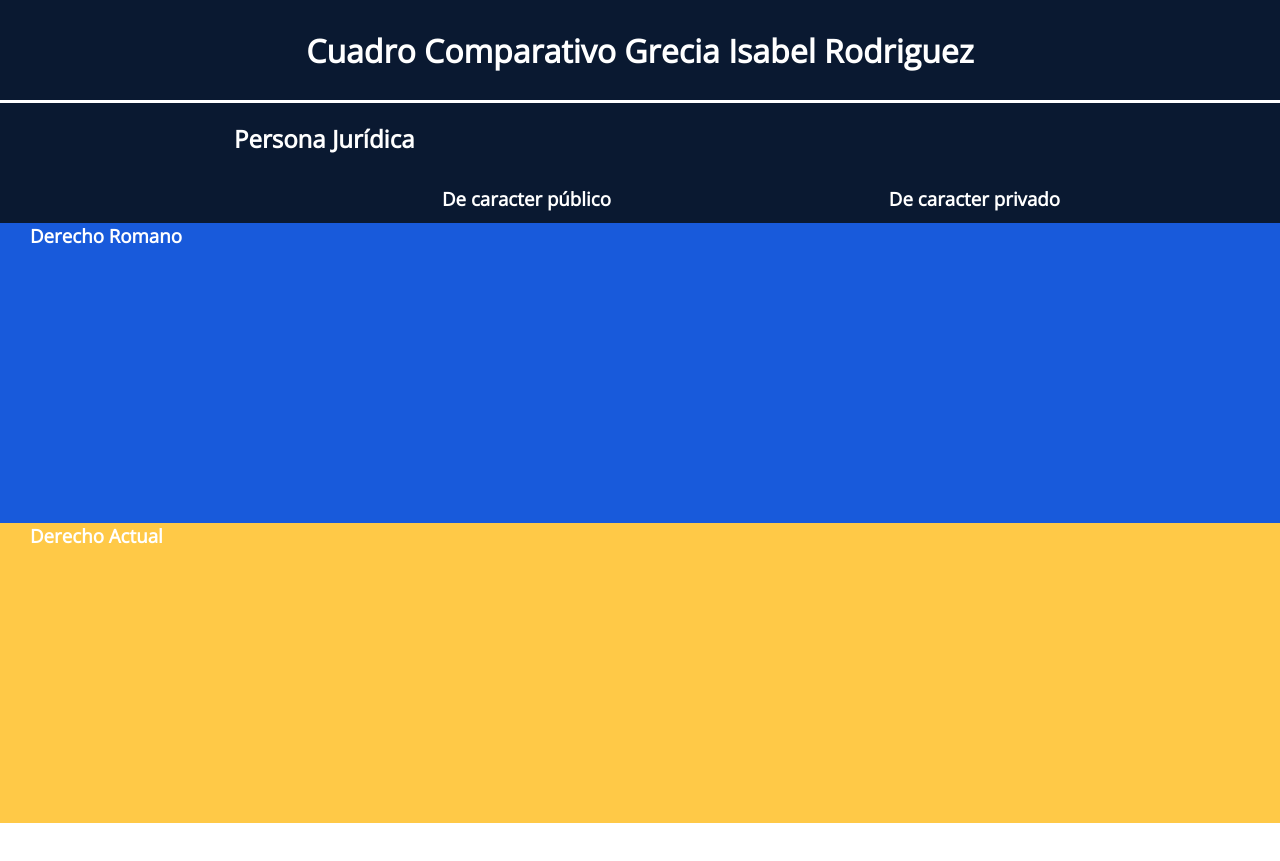
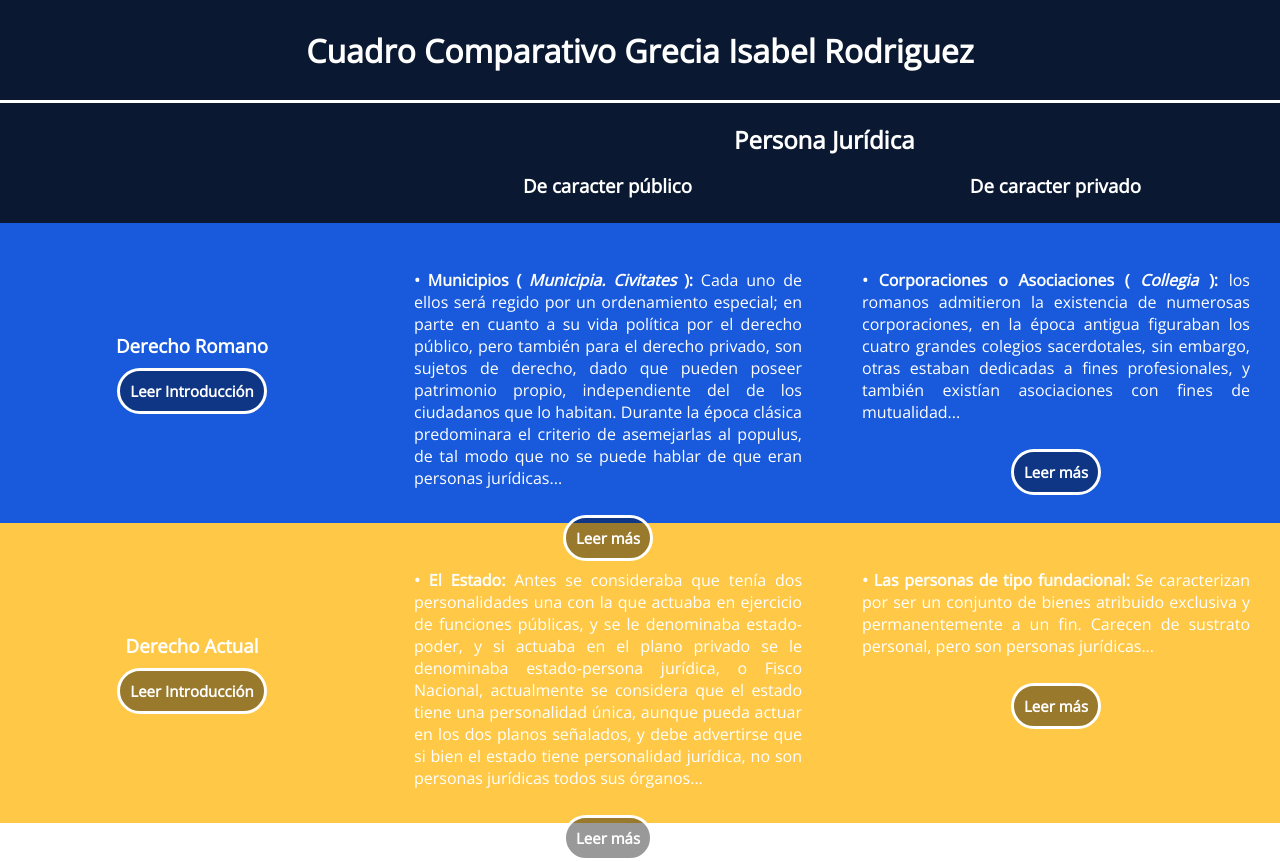
Before and after one commit to greciarodriguez2001/Derecho-Romano-2, a plain HTML site: page index.html in a window 1280 px wide. Before the commit the page ends 823 px from the top, so only its background shows below. Drawn offline with nearby package versions, Linux system fonts and the light colour scheme.

Commit message:
maquetacion ready

```diff
--- a/index.html
+++ b/index.html
@@ -15,31 +15,88 @@
     </header>
 
     <section class="title-section">
-        <section class="inner-section" id="inner-section1"></section>
-        <section class="inner-section" id="inner-section2">
+        <section class="inner-section1" ></section>
+
+        <section class="inner-section2">
             <h2>Persona Jurídica</h2>
+        </section>
+
+    </section>
+
+    <section class="subtitle-section">
+
+        <section class="inner-section1"></section>
+
+        <section class="inner-section2">
+            <h3>De caracter público</h3>
+            <h3>De caracter privado</h3>
+        </section>
+
+    </section>
+
+    <section class="section" id="section1">
+
+        <section class="inner-section1">
+            <h3>Derecho Romano</h3>
+            <button>Leer Introducción</button>
+        </section>
+
+        <section class="inner-section2">
+            <aside>
+                <p>
+                    <b>• Municipios (<i> Municipia. Civitates </i>):</b> Cada uno de ellos será regido por un
+                    ordenamiento especial; en parte en cuanto a su vida política por el derecho
+                    público, pero también para el derecho privado, son sujetos de derecho,
+                    dado que pueden poseer patrimonio propio, independiente del de los
+                    ciudadanos que lo habitan.
+                    Durante la época clásica predominara el criterio de asemejarlas al populus,
+                    de tal modo que no se puede hablar de que eran personas jurídicas...
+                </p>
+                <div class="div-button"><button>Leer más</button></div>
+            </aside>
+            <aside>
+                <p>
+                    <b>• Corporaciones o Asociaciones ( <i> Collegia </i>):</b> los romanos admitieron la
+                    existencia de numerosas corporaciones, en la época antigua figuraban los
+                    cuatro grandes colegios sacerdotales, sin embargo, otras estaban dedicadas
+                    a fines profesionales, y también existían asociaciones con fines
+                    de mutualidad...
+                </p>
+                <div class="div-button"><button>Leer más</button></div>
+            </aside>
         </section>
     </section>
 
-    <section class="subtitle-section">
-        <section class="inner-section" id="innner-section1"></section>
-        <section class="inner-section" id="inner-section2">
-            <h3>De caracter público</h3>
-            <h3>De caracter privado</h3>
+    <section class="section" id="section2">
+
+        <section class="inner-section1">
+            <h3>Derecho Actual</h3>
+            <button>Leer Introducción</button>
         </section>
-    </section>
 
-    <section class="section" id="section1">
-        <section class="inner-section" id="innner-section1">
-            <h3>Derecho Romano</h3>
+        <section class="inner-section2">
+            <aside>
+                <p>
+                   <b> • El Estado:</b> Antes se consideraba que tenía dos personalidades una
+                con la que actuaba en ejercicio de funciones públicas, y se le
+                denominaba estado-poder, y si actuaba en el plano privado se le
+                denominaba estado-persona jurídica, o Fisco Nacional, actualmente
+                se considera que el estado tiene una personalidad única, aunque
+                pueda actuar en los dos planos señalados, y debe advertirse que si
+                bien el estado tiene personalidad jurídica, no son personas jurídicas
+                todos sus órganos...
+                </p>
+                <div class="div-button"><button>Leer más</button></div>
+            </aside>
+            <aside>
+                <p>
+                   <b>• Las personas de tipo fundacional:</b>  Se caracterizan por ser un conjunto
+                    de bienes atribuido exclusiva y permanentemente a un fin. Carecen de
+                    sustrato personal, pero son personas jurídicas...
+                </p>
+                <div class="div-button"><button>Leer más</button></div>
+            </aside>
         </section>
-        <section class="inner-section" id="inner-section2"></section>
-    </section>
-
-    <section class="section" id="section2">
-        <section class="inner-section" id="innner-section1"></section>
-        <h3>Derecho Actual</h3>
-        <section class="inner-section" id="inner-section2"></section>
     </section>
 </body>
 </html>
--- a/styles.css
+++ b/styles.css
@@ -5,8 +5,12 @@ body{
     font-family: 'Open Sans', sans-serif;
 }
 
+b{
+    display:inline;
+}
+
 h2{
-    margin-left:-150px;
+    margin-left:350px;
 }
 
 .header{
@@ -21,9 +25,18 @@ h2{
 .title-section{
     height:70px;
     background:#0a1931;
+    color:white;
     border-top:solid white 3px;
     display:flex;
     justify-content: space-around;
+}
+
+.title-section .inner-section1 {
+    width:30%;
+}
+
+.title-section .inner-section2 {
+    width:70%;
 }
 
 .subtitle-section{
@@ -35,26 +48,74 @@ h2{
     justify-content: space-around;
 }
 
-.subtitle-section #inner-section2{
+.section{
+    height:300px;
+    display: flex;
+}
+
+.subtitle-section .inner-section1{
+    width:30%;
+    display:flex;
+    justify-content: center;
+    align-items:center;
+}
+
+.subtitle-section .inner-section2{
+    width:70%;
     display: flex;
     justify-content: space-around;
+}
+
+.section .inner-section1{
+    width:30%;
+    display:flex;
+    justify-content: center;
+    align-items:center;
+    flex-direction: column;
+}
+
+.section .inner-section2{
+    width:70%;
+    display: flex;
+    justify-content: space-around;
+}
+
+.div-button{
+    display:flex;
+    justify-content: center;
     align-items: center;
 }
 
-.section{
-    height:300px;
-}
-
-.inner-section{
-    display:flex;
+aside{
+    width:50%;
+    color:white;
+    padding:30px;
     align-items: center;
+    text-align: justify;
 }
 
 section h3{
     color:white;
     margin:0;
-    margin-left:30px;
+}
 
+button{
+    margin-top:10px;
+    padding:10px;
+    font-size:15px;
+    font-family:'Open Sans', sans-serif ;
+    font-weight: bold;
+    color:white;
+    border: solid white 3px;
+    border-radius: 35px;
+    background: rgba(0,0,0,0.4);
+    transition:0.3s;
+}
+
+button:hover{
+    color:#0a1931;
+    background:white;
+    cursor: pointer;
 }
 
 #section1{
@@ -64,13 +125,3 @@ section h3{
 #section2{
     background:#ffc947;
 }
-
-#inner-section1{
-    width:30%;
-}
-
-#inner-section2{
-    width:70%;
-    color:white;
-    text-align:center;
-}
```
